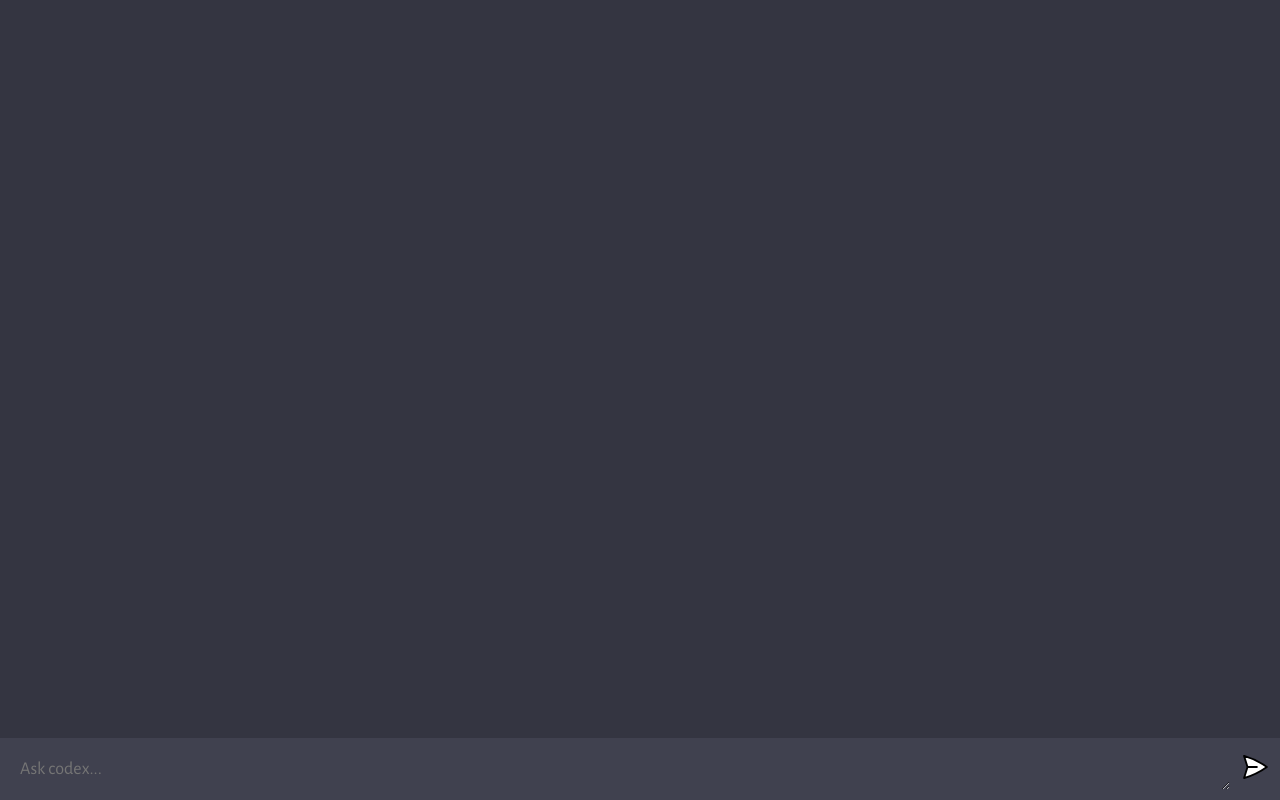
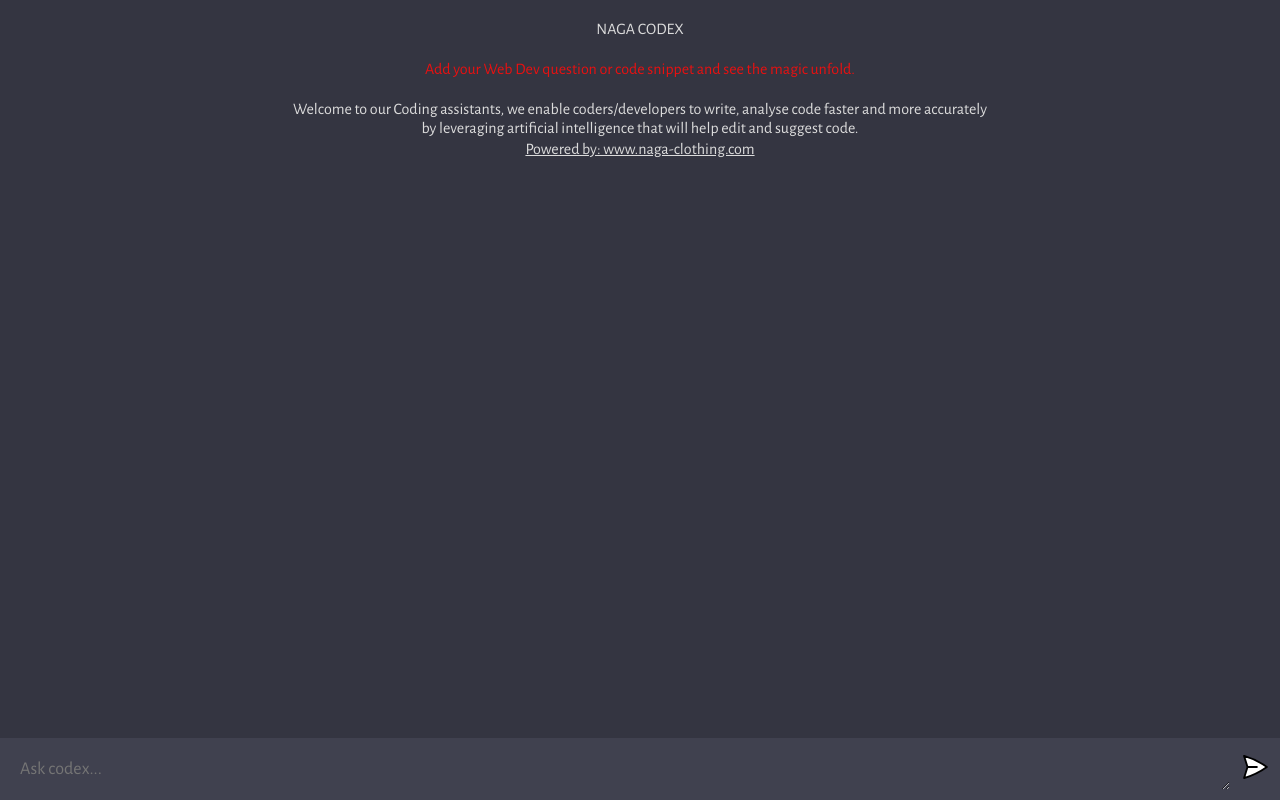
Before and after one commit to Nagacash/naga-codex, a website built with Vite: page client/index.html in a window 1280 px wide. Built offline with nearby package versions, Linux system fonts and the light colour scheme.

Commit message:
added a header text

```diff
--- a/client/index.html
+++ b/client/index.html
@@ -1,5 +1,6 @@
 <!DOCTYPE html>
 <html lang="en">
+
 <head>
   <meta charset="UTF-8" />
   <link rel="icon" type="image/svg+xml" href="favicon.ico" />
@@ -7,8 +8,22 @@
   <title>Codex - Your Naga AI</title>
   <link rel="stylesheet" href="style.css" />
 </head>
+
 <body>
+
+
   <div id="app">
+    <hi class="head">NAGA CODEX</hi>
+    <p class="head2">Welcome to our Coding assistants, we enable
+      coders/developers to write, analyse code faster and more accurately <br>by leveraging artificial intelligence that
+      will
+      help
+      edit and suggest code.</p> <br> <a href="http://www.naga-clothing.com" class="head4">Powered by: www.naga-clothing.com</a><br> <br>
+    <p class="head3">Add your Web Dev question or code snippet and see the magic unfold.
+      <br>
+    </p>
+
+
     <div id="chat_container"></div>
 
     <form>
@@ -17,6 +32,8 @@
     </form>
   </div>
 
+
   <script type="module" src="script.js"></script>
 </body>
+
 </html>
--- a/client/style.css
+++ b/client/style.css
@@ -148,3 +148,59 @@
   width: 30px;
   height: 30px;
 }
+
+.head {
+  padding: 20px;
+
+  display: flex;
+  bottom: 20px;
+  text-align: right;
+  flex: 0 0 auto;
+  height: 100px;
+  width: auto;
+  color: #dcdcdc;
+}
+
+.head2 {
+
+  display: flex;
+  bottom: 20px;
+  text-align: center;
+  flex: 0 0 auto;
+  height: 100px;
+  width: auto;
+  color: #dcdcdc;
+}
+
+.head3 {
+  display: flex;
+  top: -10px;
+  text-align: center;
+  flex: 0 0 auto;
+  height: 100px;
+  padding: 70px;
+
+  position: fixed;
+  width: auto;
+  color: #e71111;
+}
+
+.head4 {
+
+
+  display: flex;
+
+  top: 140px;
+  text-align: center;
+  flex: 0 0 auto;
+  height: 100px;
+  width: auto;
+  position: fixed;
+
+  color: #dcdcdc;
+}
+
+.badge {
+  display: flex;
+  align-items: center;
+}
--- a/server/package.json
+++ b/server/package.json
@@ -4,6 +4,7 @@
   "description": "",
   "type": "module",
   "scripts": {
+    "dev": "node server.js",
     "server": "nodemon server"
   },
   "keywords": [],
```
Also changed, not shown: 1 other file. Lines whose indentation alone changed are shown as unchanged.
